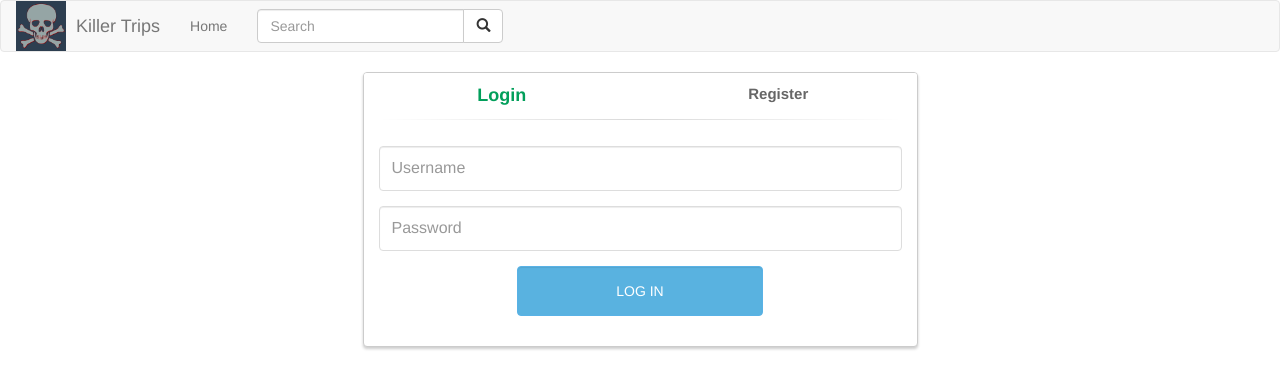
After one commit to tudorbertiean/killer-trips, a PHP site: the page made by src/views/authentication.php in a window 1280 px wide. The commit adds this page. Shown: the top 389 px of the page. Run offline with PHP 8.4, Linux system fonts and the light colour scheme; the template is opened without the code that fills it, so the values that code supplies are empty.

Commit message:
login n register

```diff
--- /dev/null
+++ b/src/css/authentication.css
@@ -0,0 +1,107 @@
+.panel-login {
+	border-color: #ccc;
+	-webkit-box-shadow: 0px 2px 3px 0px rgba(0,0,0,0.2);
+	-moz-box-shadow: 0px 2px 3px 0px rgba(0,0,0,0.2);
+	box-shadow: 0px 2px 3px 0px rgba(0,0,0,0.2);
+}
+
+.panel-login>.panel-heading {
+	color: #00415d;
+	background-color: #fff;
+	border-color: #fff;
+	text-align:center;
+}
+
+.panel-login>.panel-heading a{
+	text-decoration: none;
+	color: #666;
+	font-weight: bold;
+	font-size: 15px;
+	-webkit-transition: all 0.1s linear;
+	-moz-transition: all 0.1s linear;
+	transition: all 0.1s linear;
+}
+
+.panel-login>.panel-heading a.active{
+	color: #029f5b;
+	font-size: 18px;
+}
+
+.panel-login>.panel-heading hr{
+	margin-top: 10px;
+	margin-bottom: 0px;
+	clear: both;
+	border: 0;
+	height: 1px;
+	background-image: -webkit-linear-gradient(left,rgba(0, 0, 0, 0),rgba(0, 0, 0, 0.15),rgba(0, 0, 0, 0));
+	background-image: -moz-linear-gradient(left,rgba(0,0,0,0),rgba(0,0,0,0.15),rgba(0,0,0,0));
+	background-image: -ms-linear-gradient(left,rgba(0,0,0,0),rgba(0,0,0,0.15),rgba(0,0,0,0));
+	background-image: -o-linear-gradient(left,rgba(0,0,0,0),rgba(0,0,0,0.15),rgba(0,0,0,0));
+}
+
+.panel-login input[type="text"],.panel-login input[type="email"],.panel-login input[type="password"] {
+	height: 45px;
+	border: 1px solid #ddd;
+	font-size: 16px;
+	-webkit-transition: all 0.1s linear;
+	-moz-transition: all 0.1s linear;
+	transition: all 0.1s linear;
+}
+
+.panel-login input:hover,
+.panel-login input:focus {
+	outline:none;
+	-webkit-box-shadow: none;
+	-moz-box-shadow: none;
+	box-shadow: none;
+	border-color: #ccc;
+}
+
+.btn-login {
+	background-color: #59B2E0;
+	outline: none;
+	color: #fff;
+	font-size: 14px;
+	height: auto;
+	font-weight: normal;
+	padding: 14px 0;
+	text-transform: uppercase;
+	border-color: #59B2E6;
+}
+
+.btn-login:hover,
+.btn-login:focus {
+	color: #fff;
+	background-color: #53A3CD;
+	border-color: #53A3CD;
+}
+
+.forgot-password {
+	text-decoration: underline;
+	color: #888;
+}
+
+.forgot-password:hover,
+.forgot-password:focus {
+	text-decoration: underline;
+	color: #666;
+}
+
+.btn-register {
+	background-color: #1CB94E;
+	outline: none;
+	color: #fff;
+	font-size: 14px;
+	height: auto;
+	font-weight: normal;
+	padding: 14px 0;
+	text-transform: uppercase;
+	border-color: #1CB94A;
+}
+
+.btn-register:hover,
+.btn-register:focus {
+	color: #fff;
+	background-color: #1CA347;
+	border-color: #1CA347;
+}
--- /dev/null
+++ b/src/js/authentication.js
@@ -0,0 +1,18 @@
+$(function() {
+
+    $('#login-form-link').click(function(e) {
+		$("#login-form").delay(100).fadeIn(100);
+ 		$("#register-form").fadeOut(100);
+		$('#register-form-link').removeClass('active');
+		$(this).addClass('active');
+		e.preventDefault();
+	});
+	$('#register-form-link').click(function(e) {
+		$("#register-form").delay(100).fadeIn(100);
+ 		$("#login-form").fadeOut(100);
+		$('#login-form-link').removeClass('active');
+		$(this).addClass('active');
+		e.preventDefault();
+	});
+
+});
--- /dev/null
+++ b/src/views/authentication.php
@@ -0,0 +1,101 @@
+<!DOCTYPE html>
+    <head>
+        <title>Login/Register</title>
+        <link rel="stylesheet" href="https://maxcdn.bootstrapcdn.com/bootstrap/3.3.7/css/bootstrap.min.css">
+        <script src="https://ajax.googleapis.com/ajax/libs/jquery/3.3.1/jquery.min.js"></script>
+        <script src="https://maxcdn.bootstrapcdn.com/bootstrap/3.3.7/js/bootstrap.min.js"></script>
+        <link rel="stylesheet" href="../css/authentication.css">
+    </head>
+    <body>
+      <nav class="navbar navbar-default">
+        <div class="container-fluid">
+          <div class="navbar-header">
+            <a href="homepage.php" class="navbar-left"><img style="width: 50px; height:50px; margin-right: 10px;" src="../images/logo.jpg"></a>
+            <a class="navbar-brand" href="homepage.php">Killer Trips</a>
+          </div>
+          <ul class="nav navbar-nav">
+            <li><a href="homepage.php">Home</a></li>
+          </ul>
+          <?php
+          if (isset($_SESSION['loggedin']) && $_SESSION['loggedin'] == true){
+              ?>
+            <ul class="nav navbar-nav">
+              <li><a href="create.php">Create</a></li>
+            </ul>
+          <?php
+            }
+          ?>
+          <form class="navbar-form navbar-left" method="get" action="list_cities.php">
+            <div class="input-group">
+              <input type="text" name="keyword" id="keyword" class="form-control" placeholder="Search">
+              <div class="input-group-btn">
+                <button class="btn btn-default" type="submit">
+                  <i class="glyphicon glyphicon-search"></i>
+                </button>
+              </div>
+            </div>
+          </form>
+        </div>
+      </nav>
+
+      <div class="container">
+    	<div class="row">
+			<div class="col-md-6 col-md-offset-3">
+				<div class="panel panel-login">
+					<div class="panel-heading">
+						<div class="row">
+							<div class="col-xs-6">
+								<a href="#" class="active" id="login-form-link">Login</a>
+							</div>
+							<div class="col-xs-6">
+								<a href="#" id="register-form-link">Register</a>
+							</div>
+						</div>
+						<hr>
+					</div>
+					<div class="panel-body">
+						<div class="row">
+							<div class="col-lg-12">
+								<form id="login-form" action="../php/Login.php" method="post" role="form" style="display: block;">
+									<div class="form-group">
+										<input type="text" name="strUsername" id="strUsername" tabindex="1" class="form-control" placeholder="Username" value="">
+									</div>
+									<div class="form-group">
+										<input type="password" name="strPassword" id="strPassword" tabindex="2" class="form-control" placeholder="Password">
+									</div>
+									<div class="form-group">
+										<div class="row">
+											<div class="col-sm-6 col-sm-offset-3">
+												<input type="submit" name="login-submit" id="login-submit" tabindex="4" class="form-control btn btn-login" value="Log In">
+											</div>
+										</div>
+									</div>
+								</form>
+								<form id="register-form" action="../php/Register.php" method="post" role="form" style="display: none;">
+									<div class="form-group">
+										<input type="text" name="strUsername" id="strUsername" tabindex="1" class="form-control" placeholder="Username" value="">
+									</div>
+									<div class="form-group">
+										<input type="email" name="strEmail" id="strEmail" tabindex="1" class="form-control" placeholder="Email Address" value="">
+									</div>
+									<div class="form-group">
+										<input type="password" name="strPassword" id="strPassword" tabindex="2" class="form-control" placeholder="Password">
+									</div>
+									<div class="form-group">
+										<div class="row">
+											<div class="col-sm-6 col-sm-offset-3">
+												<input type="submit" name="register-submit" id="register-submit" tabindex="4" class="form-control btn btn-register" value="Register Now">
+											</div>
+										</div>
+									</div>
+								</form>
+							</div>
+						</div>
+					</div>
+				</div>
+			</div>
+		</div>
+    </div>
+    <script src="../js/authentication.js"></script>
+    </body>
+</html>
--- a/src/views/list_cities.php
+++ b/src/views/list_cities.php
@@ -23,7 +23,7 @@
             <a class="navbar-brand" href="homepage.php">Killer Trips</a>
           </div>
           <ul class="nav navbar-nav">
-            <li class="active"><a href="homepage.php">Home</a></li>
+            <li><a href="homepage.php">Home</a></li>
           </ul>
           <?php
           if (isset($_SESSION['loggedin']) && $_SESSION['loggedin'] == true){
```
Also changed, not shown: src/php/Login.php (added, +10 -0 lines), src/php/Register.php (added, +10 -0 lines), src/views/login.php (deleted, +0 -51 lines), src/views/register.php (deleted, +0 -63 lines).
